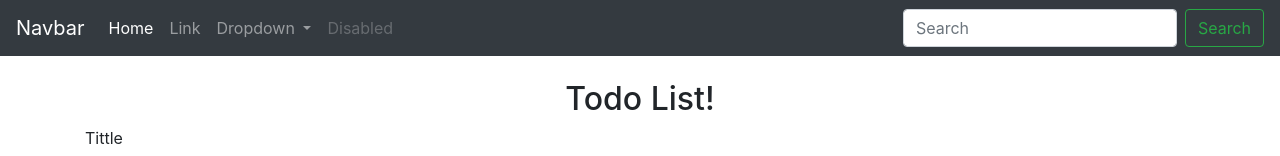
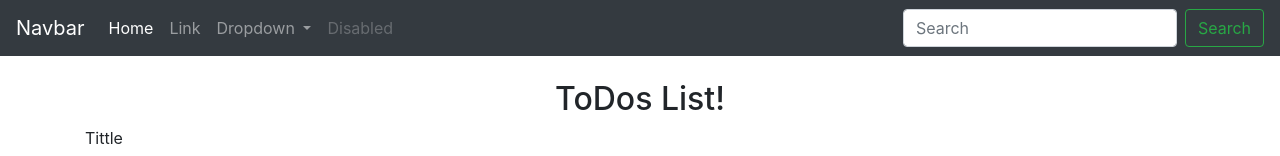
Before and after one commit to Asadullah007/JavaScript-, a plain HTML site: page index.html in a window 1280 px wide. Shown: the top 156 px of the page. Drawn offline with nearby package versions, Linux system fonts and the light colour scheme.

Commit message:
Update index.html

```diff
--- a/index.html
+++ b/index.html
@@ -49,7 +49,7 @@
       </nav>
 
     <div class="container my-4">
-        <h2 class="text-center">Todo List!</h2>
+        <h2 class="text-center">ToDos List!</h2>
 
 
 
```
